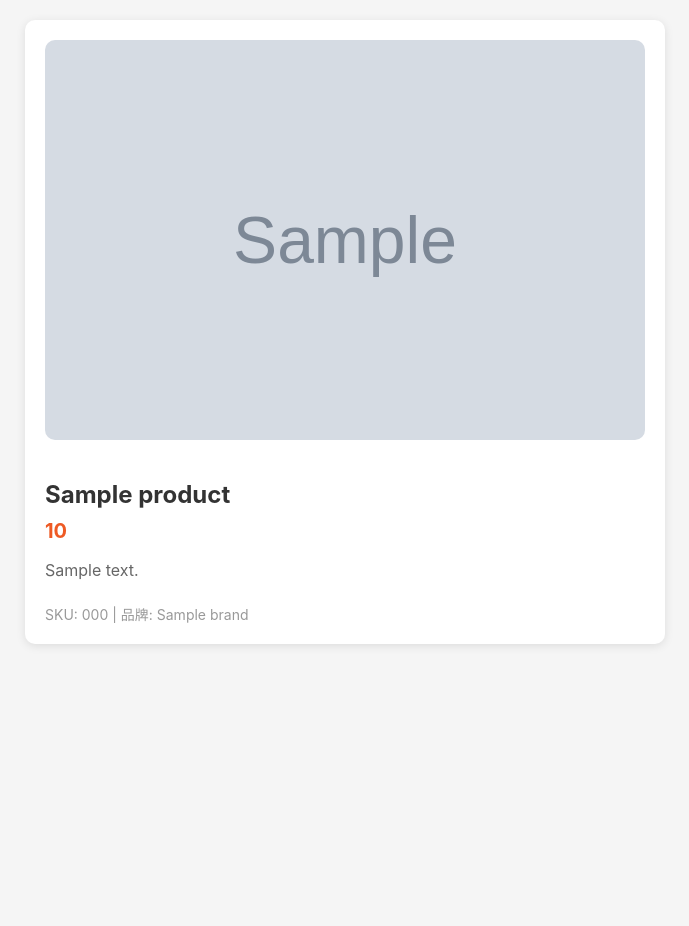
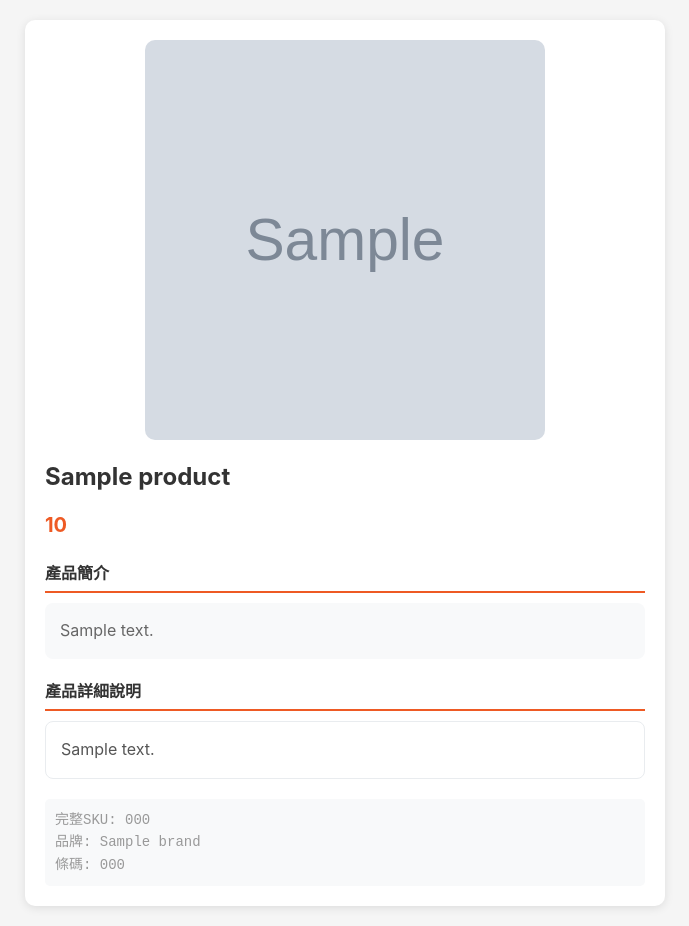
Before and after one commit to davidkuowt/onemall_ecatelogue, a Flask app: template templates/product_detail.html in a window 1280 px wide. Shown: the whole page, without its empty margins (295-984 px from the left). Before the commit the page ends 646 px from the top, so only its background shows below. Run offline with Flask 3, Linux system fonts and the light colour scheme; the template is opened without the code that fills it: most values are stand-ins (such as "Sample title", 1, 10 or a date in 2020); grey boxes marked "Sample" are stand-in pictures.

Commit message:
Add files via upload

```diff
--- a/app.py
+++ b/app.py
@@ -4,8 +4,10 @@ import json
 import jwt
 import time
 import os
+import re
 from datetime import datetime, timezone
 from urllib.parse import urlencode
+from html import unescape
 
 app = Flask(__name__)
 
@@ -45,6 +47,25 @@ class MMSAPIClient:
 
         # Otherwise, add the prefix
         return f"{self.sku_prefix}{user_input}"
+
+    def clean_html_text(self, html_text):
+        """Remove HTML tags and clean up text"""
+        if not html_text:
+            return ""
+
+        # Remove HTML tags
+        clean_text = re.sub(r'<[^>]+>', '', html_text)
+
+        # Decode HTML entities
+        clean_text = unescape(clean_text)
+
+        # Replace multiple spaces/newlines with single space
+        clean_text = re.sub(r'\s+', ' ', clean_text)
+
+        # Remove extra whitespace
+        clean_text = clean_text.strip()
+
+        return clean_text
 
     def generate_token(self):
         """Generate JWT token for API authentication"""
@@ -95,8 +116,6 @@ class MMSAPIClient:
             )
 
             print(f"Response Status: {response.status_code}")
-            print(f"Response Headers: {response.headers}")
-            print(f"Response Text: {response.text[:500]}...")  # First 500 chars
 
             if response.status_code == 200:
                 data = response.json()
@@ -141,7 +160,6 @@ class MMSAPIClient:
             )
 
             print(f"POST Response Status: {response.status_code}")
-            print(f"POST Response Text: {response.text[:500]}...")
 
             if response.status_code == 200:
                 data = response.json()
@@ -176,18 +194,33 @@ class MMSAPIClient:
         else:
             price_text = f"{currency} ${original_price}"
 
+        # Get brand and title
+        brand = product_data.get('brandNameTc') or product_data.get('brandNameEn') or ""
+        title = product_data.get('skuNameTchi') or product_data.get('skuName') or ""
+
+        # Format title with brand
+        if brand and title:
+            formatted_title = f"{brand} | {title}"
+        else:
+            formatted_title = title
+
+        # Clean descriptions
+        short_desc = self.clean_html_text(product_data.get('skuSDescCh') or product_data.get('skuSDescEn'))
+        long_desc = self.clean_html_text(product_data.get('skuLDescCh') or product_data.get('skuLDescEn'))
+
         return {
             'skuCode': product_data.get('fullSkuCode'),
             'userInput': user_input,  # Store original user input
-            'title': product_data.get('skuNameTchi') or product_data.get('skuName'),
+            'title': formatted_title,
             'titleEn': product_data.get('skuName'),
-            'description': product_data.get('skuSDescCh') or product_data.get('skuSDescEn'),
+            'shortDescription': short_desc,
+            'longDescription': long_desc,
             'price': price_text,
             'originalPrice': original_price,
             'sellingPrice': selling_price,
             'currency': currency,
             'image': main_image,
-            'brand': product_data.get('brandNameTc') or product_data.get('brandNameEn'),
+            'brand': brand,
             'category': product_data.get('primaryCategoryCode'),
             'barcode': product_data.get('barcode')
         }
--- a/templates/product_detail.html
+++ b/templates/product_detail.html
@@ -5,7 +5,7 @@
     <meta name="viewport" content="width=device-width, initial-scale=1.0">
     <title>{{ product.title }} - HKTVmall</title>
     <meta property="og:title" content="{{ product.title }}">
-    <meta property="og:description" content="{{ product.description }}">
+    <meta property="og:description" content="{{ product.shortDescription }}">
     <meta property="og:image" content="{{ product.image }}">
     <meta property="og:url" content="{{ request.url }}">
     <style>
@@ -14,6 +14,7 @@
             margin: 0;
             padding: 20px;
             background: #f5f5f5;
+            line-height: 1.6;
         }
         .container {
             max-width: 600px;
@@ -25,31 +26,71 @@
         }
         .product-image {
             width: 100%;
-            max-height: 400px;
+            max-width: 400px;
+            height: 400px;
             object-fit: cover;
             border-radius: 10px;
-            margin-bottom: 20px;
+            margin: 0 auto 20px;
+            display: block;
+            aspect-ratio: 1;
         }
         .product-title {
             font-size: 24px;
             font-weight: bold;
-            margin-bottom: 10px;
+            margin-bottom: 15px;
             color: #333;
+            line-height: 1.4;
         }
         .product-price {
             font-size: 20px;
             color: #ee5a24;
             font-weight: bold;
-            margin-bottom: 15px;
+            margin-bottom: 20px;
         }
         .product-description {
             color: #666;
             line-height: 1.6;
             margin-bottom: 20px;
+            padding: 15px;
+            background: #f8f9fa;
+            border-radius: 8px;
+        }
+        .product-long-description {
+            color: #555;
+            line-height: 1.6;
+            margin-bottom: 20px;
+            padding: 15px;
+            background: #fff;
+            border: 1px solid #e9ecef;
+            border-radius: 8px;
         }
         .product-meta {
             color: #999;
             font-size: 14px;
+            font-family: 'Courier New', monospace;
+            padding: 10px;
+            background: #f8f9fa;
+            border-radius: 5px;
+        }
+        .section-title {
+            font-size: 16px;
+            font-weight: bold;
+            color: #333;
+            margin-bottom: 10px;
+            border-bottom: 2px solid #ee5a24;
+            padding-bottom: 5px;
+        }
+        @media (max-width: 480px) {
+            .container {
+                margin: 10px;
+                padding: 15px;
+            }
+            .product-title {
+                font-size: 20px;
+            }
+            .product-image {
+                height: 300px;
+            }
         }
     </style>
 </head>
@@ -58,12 +99,21 @@
         <img src="{{ product.image }}" alt="{{ product.title }}" class="product-image">
         <h1 class="product-title">{{ product.title }}</h1>
         <div class="product-price">{{ product.price }}</div>
-        {% if product.description %}
-        <div class="product-description">{{ product.description }}</div>
+
+        {% if product.shortDescription %}
+        <div class="section-title">產品簡介</div>
+        <div class="product-description">{{ product.shortDescription }}</div>
         {% endif %}
+
+        {% if product.longDescription %}
+        <div class="section-title">產品詳細說明</div>
+        <div class="product-long-description">{{ product.longDescription }}</div>
+        {% endif %}
+
         <div class="product-meta">
-            SKU: {{ product.skuCode }}
-            {% if product.brand %} | 品牌: {{ product.brand }}{% endif %}
+            完整SKU: {{ product.skuCode }}
+            {% if product.brand %}<br>品牌: {{ product.brand }}{% endif %}
+            {% if product.barcode %}<br>條碼: {{ product.barcode }}{% endif %}
         </div>
     </div>
 </body>
```
Also changed, not shown: templates/index.html (+72 -75 lines).
